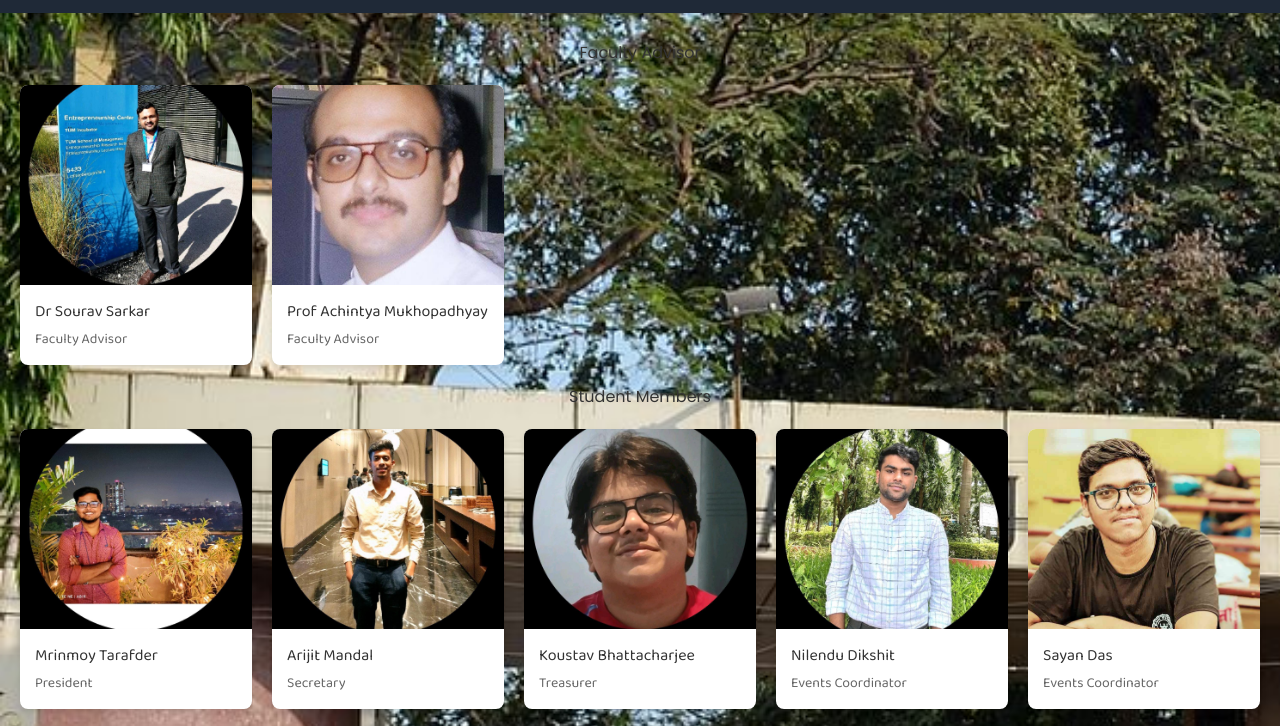
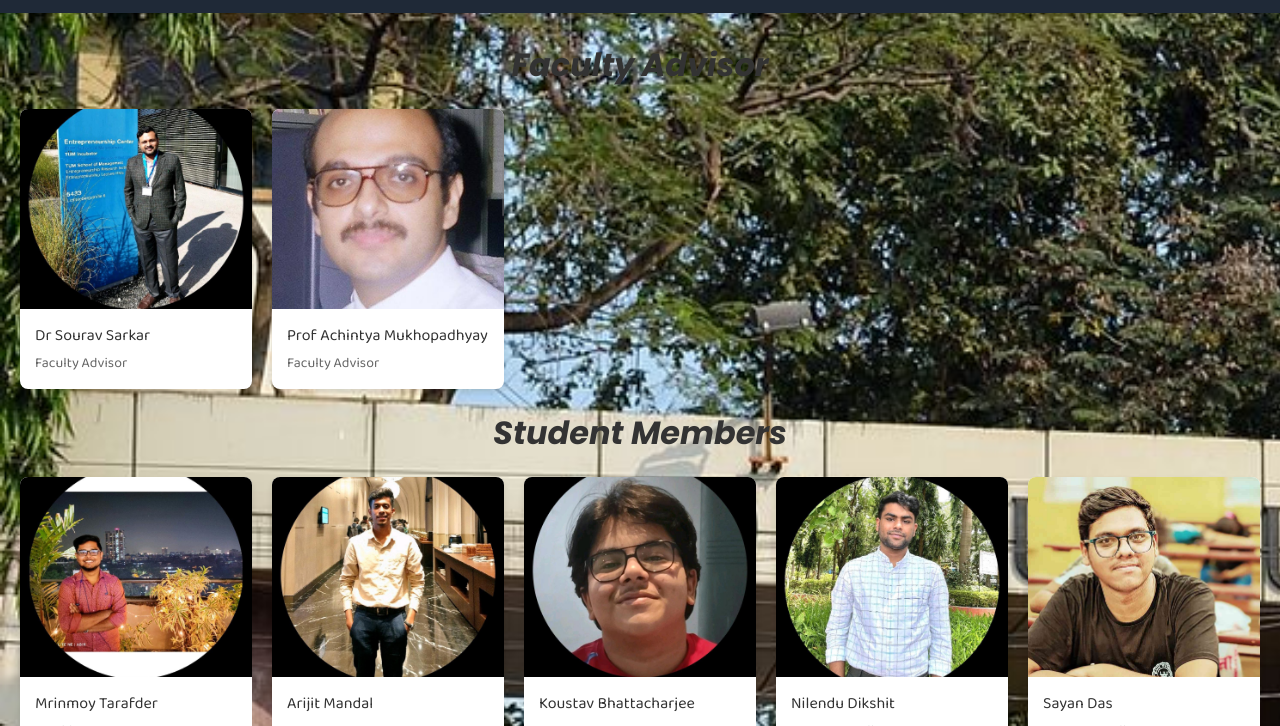
Before and after one commit to naby001/ishrae0.2, a plain HTML site: page ISHRAE/navbar/ourteam.html in a window 1280 px wide. Shown: the part 69-795 px from the top of the page. Drawn offline with nearby package versions, Linux system fonts and the light colour scheme; files whose address does not match are found by name.

Commit message:
names bold

```diff
--- a/ISHRAE/navbar/ourteam.html
+++ b/ISHRAE/navbar/ourteam.html
@@ -28,13 +28,17 @@
             padding: 20px;
         }
 
-        h1 {
+         b{
             text-align: center;
+            display: flex;
+            justify-content: center;
             color: #333;
             padding: 20px;
             font-family: "Poppins", sans-serif;
             font-weight: 400;
-            font-style: normal;
+            font-style:italic;
+            font-size:xx-large;
+            font:bold;
         }
 
         .grid {
@@ -81,7 +85,7 @@
 
 
 
-        le>
+
 
         /* Reset and Base Styles */
         * {
@@ -233,7 +237,7 @@
 
 
     <div class="container">
-        <h1>Faculty Advisor </h1>
+        <b>Faculty Advisor </b>
         <div id="staff-grid" class="grid">
             <div class="card">
                 <img src="../ev/sov.jpg" alt="Dr Sourav Sarkar">
@@ -270,12 +274,12 @@
         </div> -->
         </div>
 
-        <h1>Student Members</h1>
+        <b>Student Members</b>
         <div id="student-grid" class="grid">
             <!-- Student members will be dynamically inserted here -->
         </div>
 
-        <h1>Web Developers</h1>
+        <b>Web Developers</b>
         <div id="staff-grid" class="grid">
             <div class="card">
                 <img src="../ev/nabu.jpg" alt="Nabyendu Das">
```
